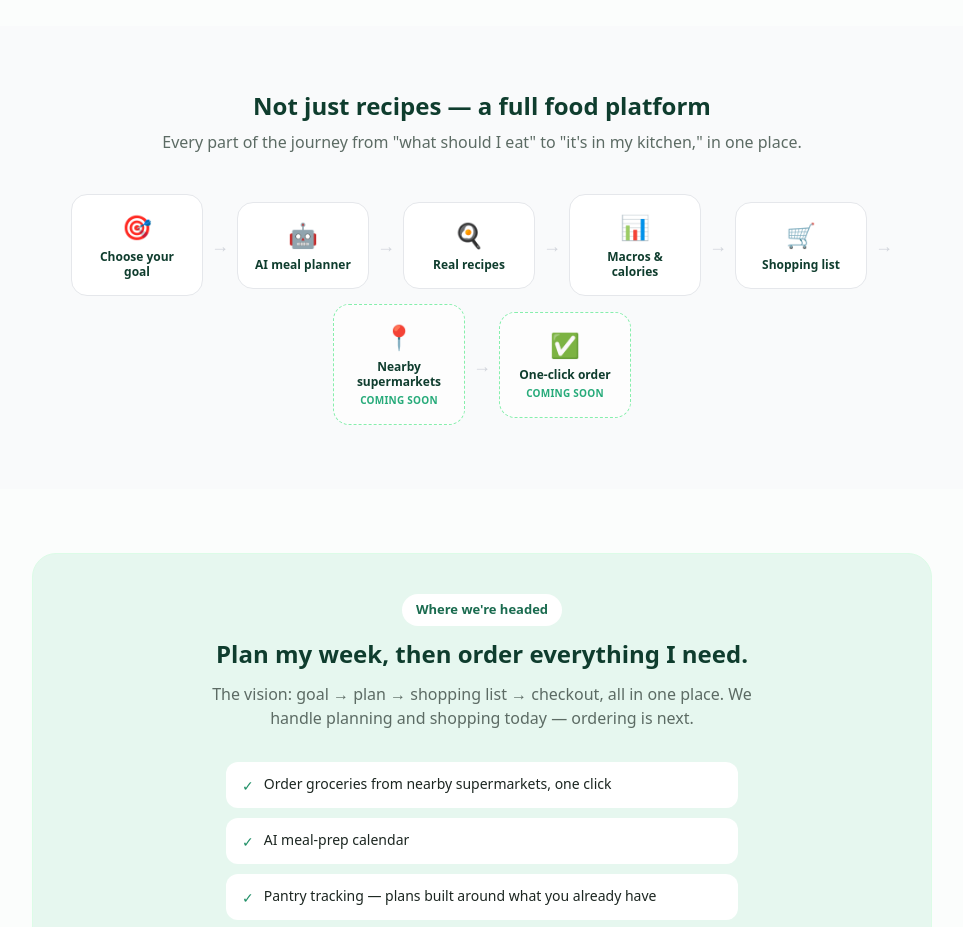
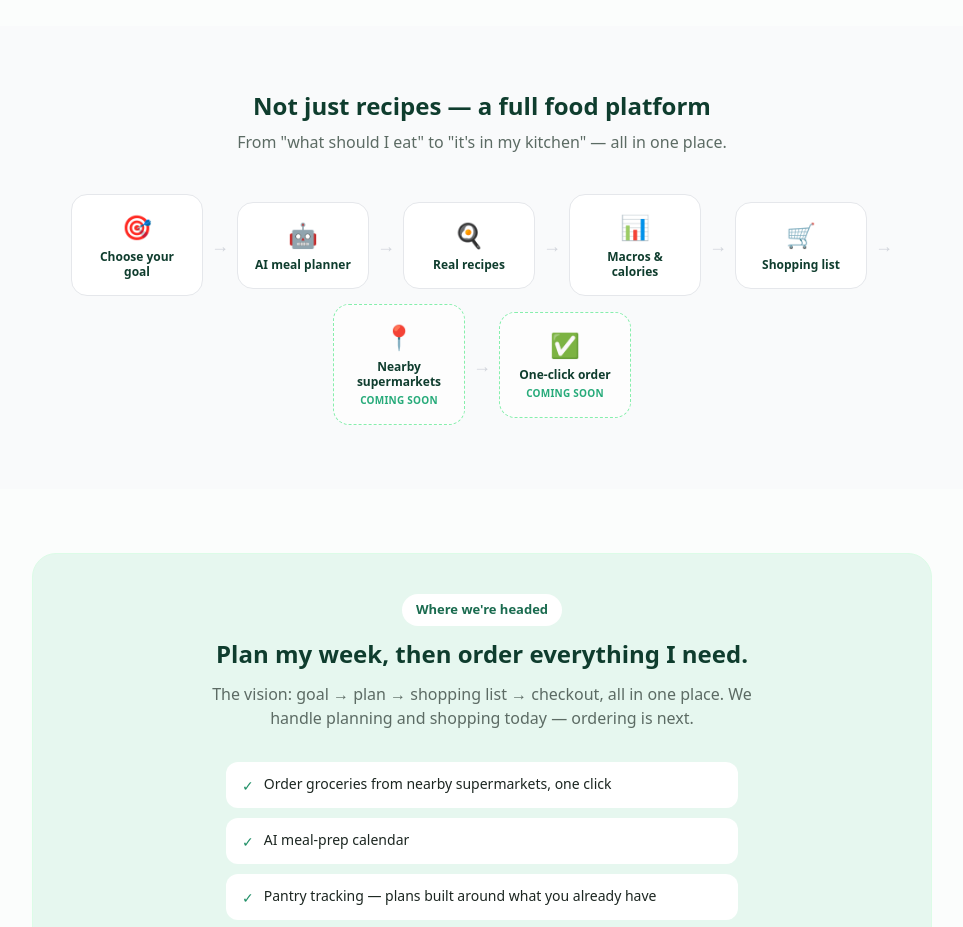
Before and after one commit to usario172332/youraifood-app, a Next.js app in the folder youraifood-app/: page / in a window 1280 px wide. Shown: the part 8340-9267 px from the top of the page, without its empty margins (286-1249 px from the left). Built offline with nearby package versions, Linux system fonts and the light colour scheme; no server answers.

Commit message:
Update EcosystemDiagram.jsx

```diff
--- a/youraifood-app/components/EcosystemDiagram.jsx
+++ b/youraifood-app/components/EcosystemDiagram.jsx
@@ -14,7 +14,7 @@ export default function EcosystemDiagram() {
       <div className="mx-auto max-w-[1120px] text-center">
         <h2 className="mb-2 text-2xl font-extrabold text-green-900">Not just recipes — a full food platform</h2>
         <p className="mx-auto mb-10 max-w-2xl text-ink-soft">
-          Every part of the journey from "what should I eat" to "it's in my kitchen," in one place.
+          From "what should I eat" to "it's in my kitchen" — all in one place.
         </p>
         <div className="flex flex-wrap items-center justify-center gap-2">
           {STEPS.map((s, i) => (
```
